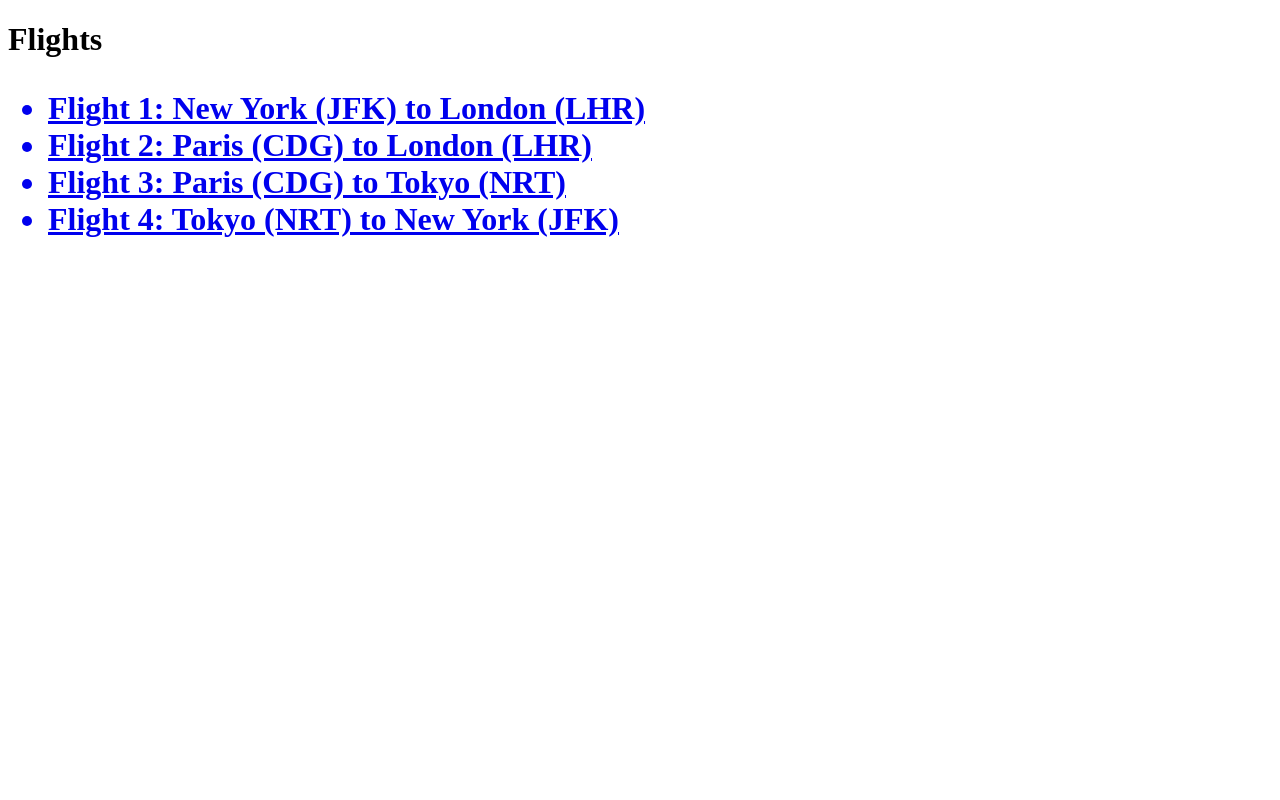
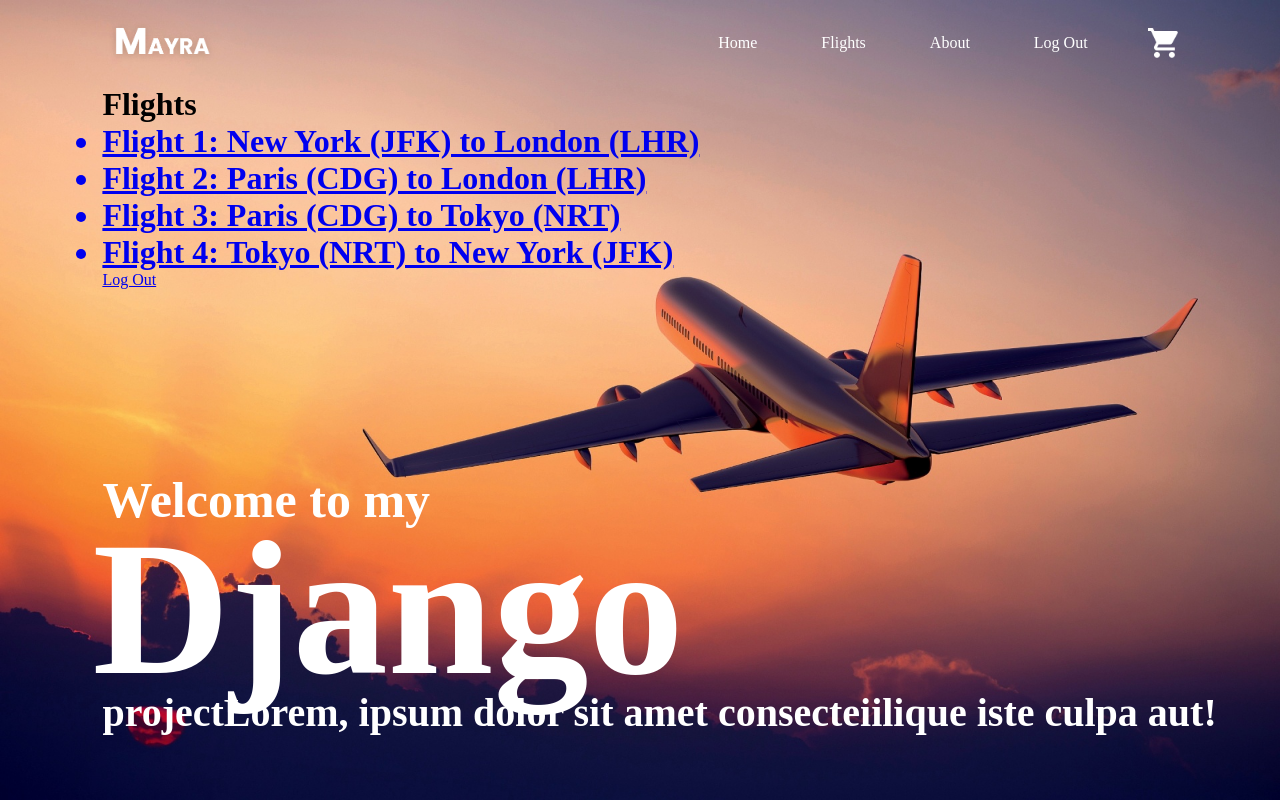
Before and after one commit to Archi657/Django-Airlines-Web-App, a Django app: page /flights/ in a window 1280 px wide. Run offline with Django 3.2, Linux system fonts and the light colour scheme; data comes from the database, SQL or seed files in the repository; both versions use the stored data as it was after the commit.

Commit message:
static images/media
added the configuration to use images in html

```diff
--- /dev/null
+++ b/static/css/style.css
@@ -0,0 +1,85 @@
+*{
+    margin: 0;
+    padding: 0;
+    box-sizing: border-box;
+}
+#bg{
+    width: 100%;
+    height: 100vh;
+    background-size: cover;
+    background-position: center;
+    padding: 0 8%;
+    position: relative;
+}
+nav{
+    display: flex;
+    width: 100;
+    align-items: center;
+    flex-wrap: wrap;
+    padding: 5px 0;
+
+}
+.logo{
+    width: 120px;
+    cursor: pointer;
+}
+.cart-icon{
+    width: 30px;
+    cursor: pointer;
+}
+nav ul{
+    flex: 1;
+    text-align: right;
+    padding-right: 30px;
+}
+nav ul li{
+    display: inline-block;
+    list-style: none;
+    margin: 10px 30px;
+}
+nav ul li a{
+    color: #fff;
+    text-decoration: none;
+    position: relative;
+}
+nav ul a::after{
+    content: '';
+    width: 0;
+    height: 3px;
+    position: absolute;
+    bottom: -5px;
+    left: 50%;
+    transform: translateX(-50%);
+    background: #fff;
+    transition: width 0.3s;
+}
+nav ul li a:hover::after{
+    width: 50%;
+}
+.text-box{
+    color: #fff;
+    position: absolute;
+    bottom: 8%;
+}
+.text-box p{
+    font-size: 50px;
+    font-weight: 600;
+}
+.text-box h1{
+    font-size: 190px;
+    line-height: 160px;
+    margin-left: -10px;
+}
+.text-box h3{
+    font-size: 40px;
+    font-weight: 600;
+}
+.formulario{
+    background: #fff;
+    margin-top: 150px;
+    padding: 3px;
+}
+.input-contenedor{
+    margin-bottom: 15px;
+    border: 1px solid #aaa;
+}
--- a/templates/flight.html
+++ b/templates/flight.html
@@ -1,3 +1,4 @@
+
 {% extends "layout.html" %}
 {% block body %}
 <h1>Flights {{ flight.id }}
@@ -29,4 +30,6 @@
 <input type="submit">
 </form>
 <a href="{% url 'flights' %}">Back to Flight List</a>
+
+<a href="{% url 'logout' %}">Log Out</a>
 {% endblock %}
--- a/templates/flights.html
+++ b/templates/flights.html
@@ -9,4 +9,5 @@
         {% endfor %}
     </ul>
 </h1>
+<a href="{% url 'logout' %}">Log Out</a>
 {% endblock %}
--- a/templates/layout.html
+++ b/templates/layout.html
@@ -1,10 +1,33 @@
+{% load static %}
+
 <!DOCTYPE html>
 <html lang="en">
 <head>
     <title>Flights</title>
+    <link rel="stylesheet" href="{% static '/css/style.css' %}">
+
 </head>
-<body>
-    {% block body %}
+<body id ="bg"style="background-image: url('{% static 'images/qD94oG.jpg' %}');">
+
+        <nav>
+            <img src="{% static 'images/logo.png' %}" class="logo">
+        <ul>
+            <li><a href="">Home</a></li>
+            <li><a href="{% url 'flights'  %}">Flights</a></li>
+            <li><a href="">About</a></li>
+            <li><a href="{% url 'logout' %}">Log Out</a></li>
+        </ul>
+            <img src="{% static 'images/cart.png' %}" class="cart-icon">
+        </nav>
+            <div class="text-box">
+                <p>Welcome to my</p>
+                <h1>Django</h1>
+                <h3>projectLorem, ipsum dolor sit amet consecteiilique iste culpa aut!</h3>
+            </div>
+
+    </div>
+   {% block body %}
+
     {% endblock %}
 </body>
 </html>
--- a/templates/userloged.html
+++ b/templates/userloged.html
@@ -8,7 +8,6 @@
         <li>Username: {{ request.user.username }}</li>
         <li>Email: {{ request.user.email }}</li>
     </ul>
-
     <a href="{% url 'logout' %}">Log Out</a>
     <a href="{% url 'flights'  %}">Flights</a>
 {% endblock %}
```
Also changed, not shown: airlinev2/settings.py (+6 -1 lines), templates/login.html (+7 -5 lines), db.sqlite3, static/images/back.png (added), static/images/background.png (added), static/images/cart.png (added), static/images/dribble.png (added), static/images/instagram.png (added), static/images/logo.png (added), static/images/qD94oG.jpg (added), static/images/telegram.png (added).
